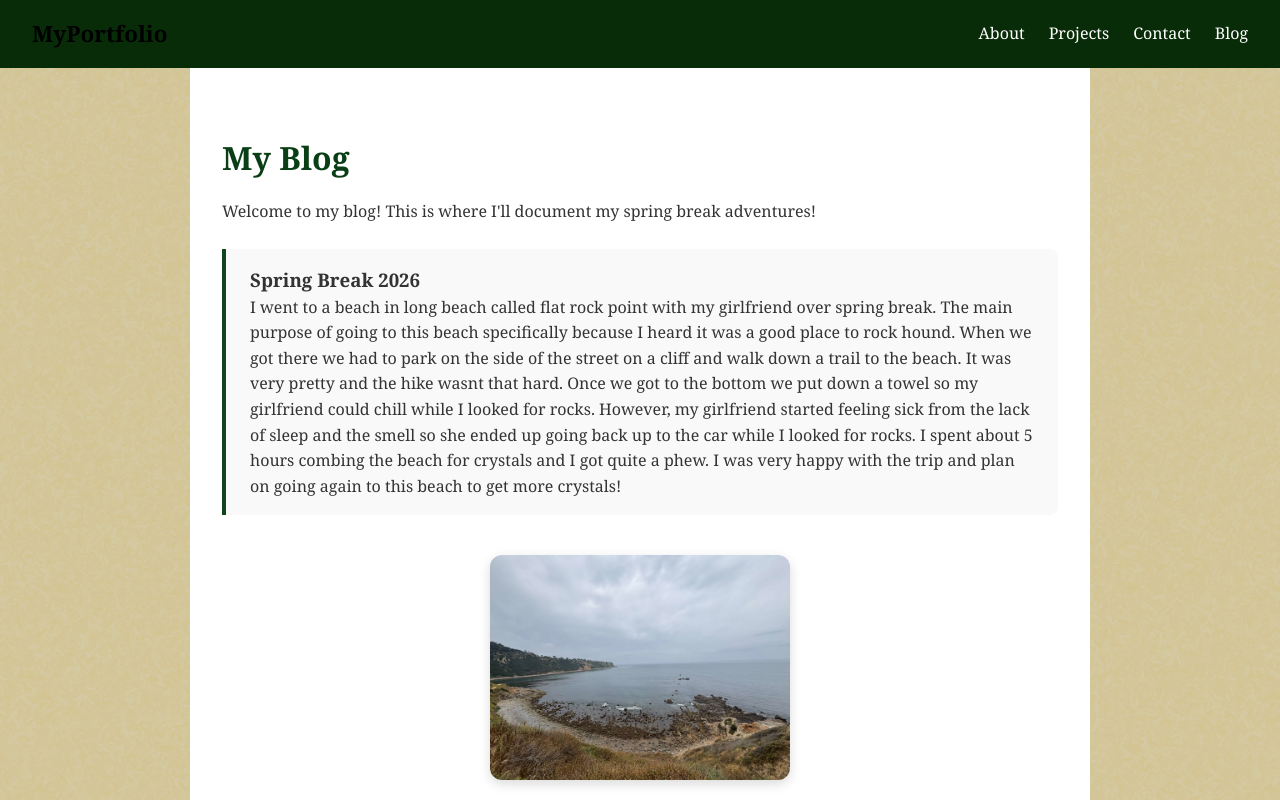
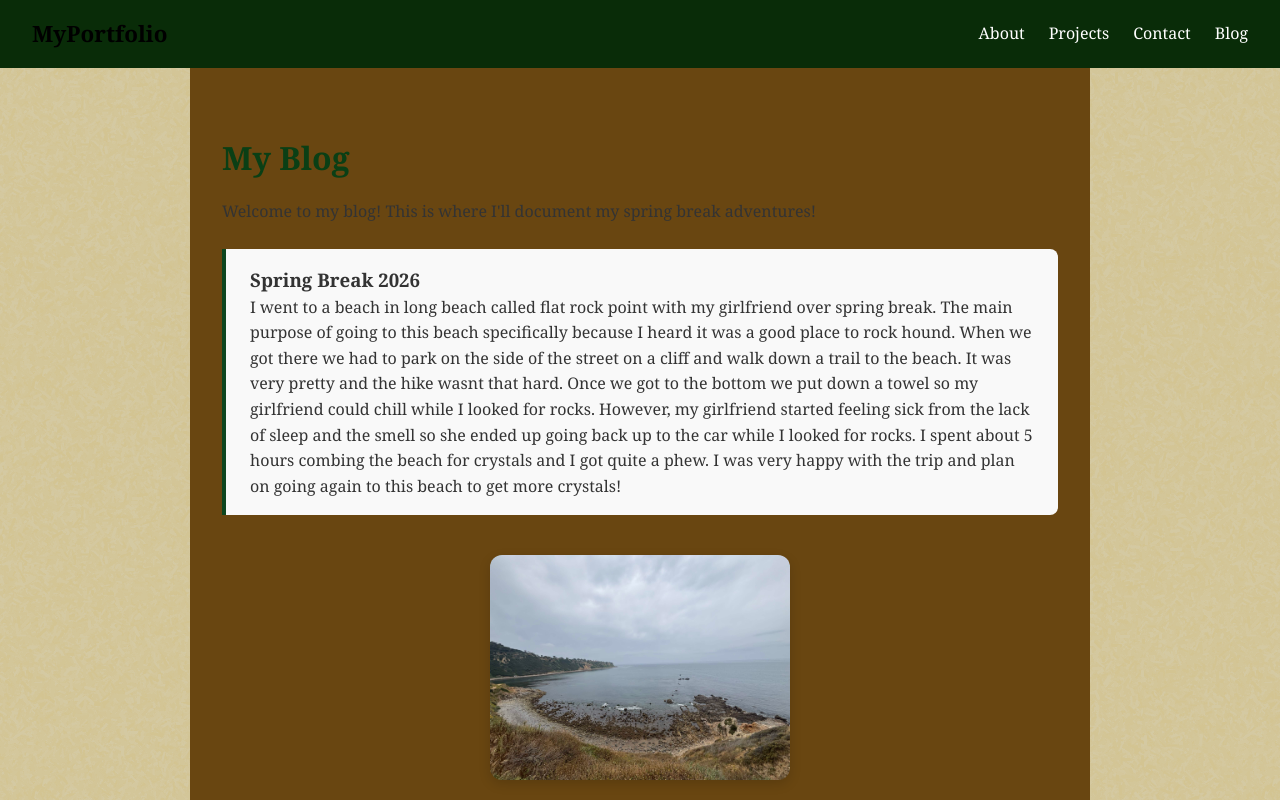
Before and after one commit to connortully-prof/my-portfolio, a React (Vite) app: page /my-portfolio/blog in a window 1280 px wide. Shown: the top 800 px of the page. Built offline with nearby package versions, Linux system fonts and the light colour scheme.

Commit message:
email/github links

```diff
--- a/src/index.css
+++ b/src/index.css
@@ -49,7 +49,7 @@ body {
     max-width: 900px;
     margin: 0 auto;
     padding: 4rem 2rem;
-    background-color: #fff;
+    background-color: #694611;
 }
 
 .section h2 {
--- a/src/pages/Home.jsx
+++ b/src/pages/Home.jsx
@@ -56,8 +56,10 @@ function Home() {
       {/* Contact Section */}
       <section id="contact" className="section">
         <h2>Contact</h2>
-        <p>Email: connortully1974@gmail.com</p>
-        <p>Github: github.com/connortully-prof</p>
+        <a href="mailto:connortully1974@gmail.com">connortully1974@gmail.com</a>
+        <a href="https://github.com/connortully-prof" target="_blank" rel="noopener noreferrer">
+            github.com/connortully-prof
+        </a>
       </section>
     </motion.main>
   );
```
